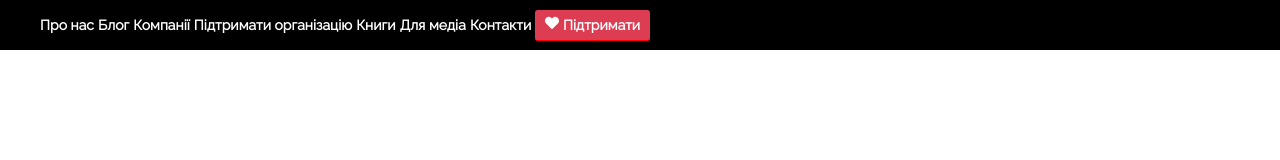
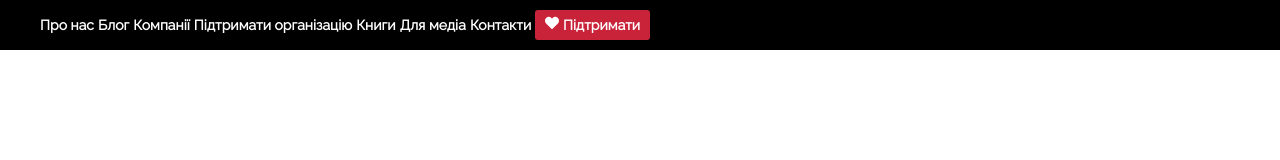
Before and after one commit to YakymchukYI/html_new, a plain HTML site: page index.html in a window 1280 px wide. In both pictures the pointer is over the link "Підтримати". Drawn offline with Linux system fonts and the light colour scheme.

Commit message:
Fix background color an hover for last button

```diff
--- a/style.css
+++ b/style.css
@@ -30,8 +30,8 @@ a{
     border-radius: 3px;
     transition: all .25s ease;
 }
-.nav-list > li a:hover{
-    border-bottom: 1px solid red;
+.nav-list > li:last-of-type a:hover{
+    background-color: #c9233a;
 }
 .nav-list li:last-of-type a svg{
     width: 1em;
```
